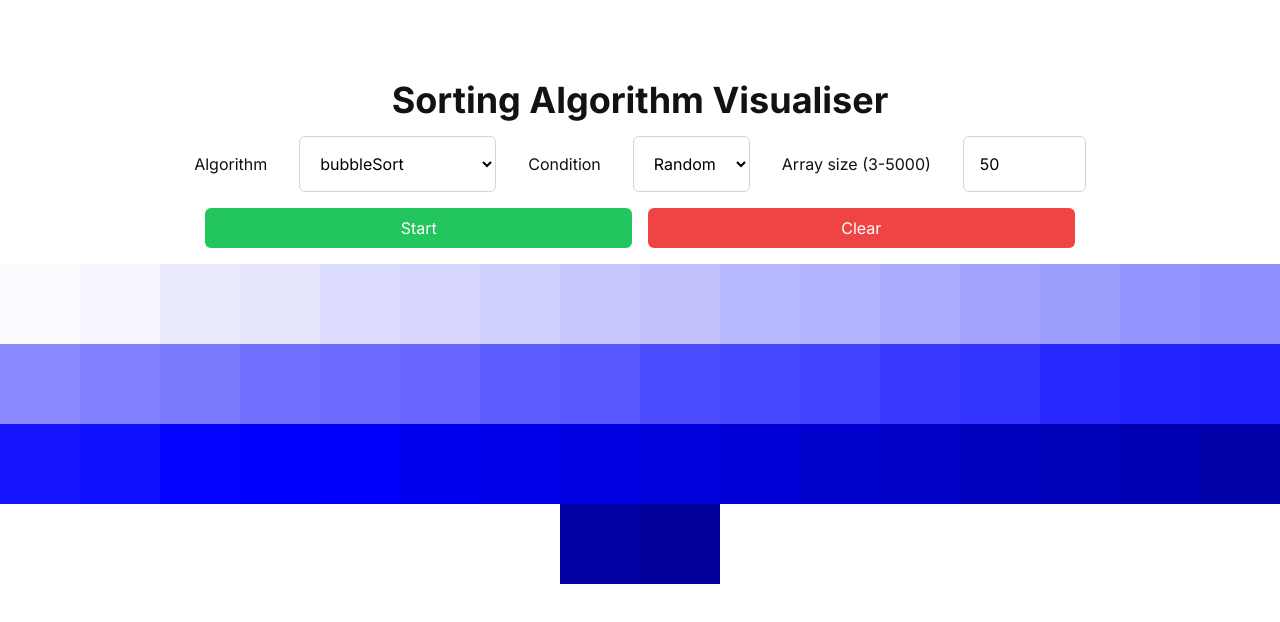
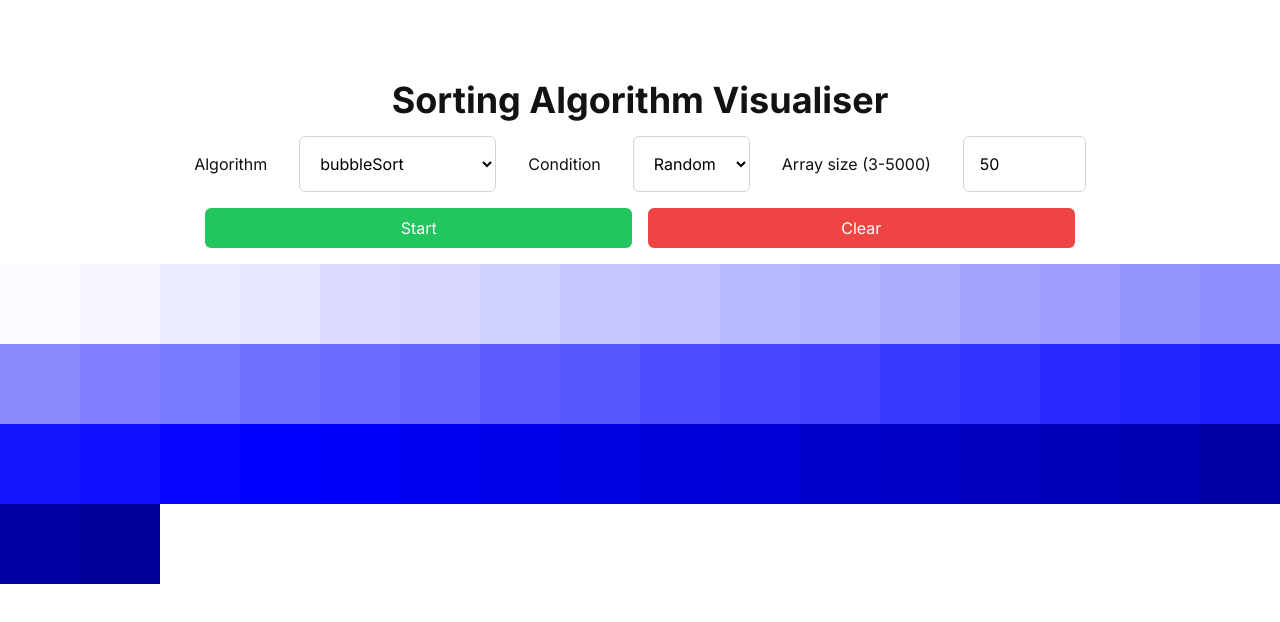
Before and after one commit to Azxyc/sortingvisualiser, a Next.js app: page / in a window 1280 px wide. Both pictures are taken after a click on the button "Start". Shown: the top 622 px of the page. Built offline with nearby package versions, Linux system fonts and the light colour scheme.

Commit message:
Visualiser blocks now left aligned

```diff
--- a/components/visualiser.tsx
+++ b/components/visualiser.tsx
@@ -47,11 +47,11 @@ const Visualiser: React.FC<VisualiserProps> = ({ array, algorithm }) => {
   }
 
   return (
-    <div className="flex justify-center flex-wrap">
+    <div className="flex flex-wrap">
       {sortedArray.map((value, index) => (
         <div
           key={index}
-          className="flex items-center justify-center"
+          className="flex "
           style={{
             width: size + "rem",
             height: size + "rem",
```
